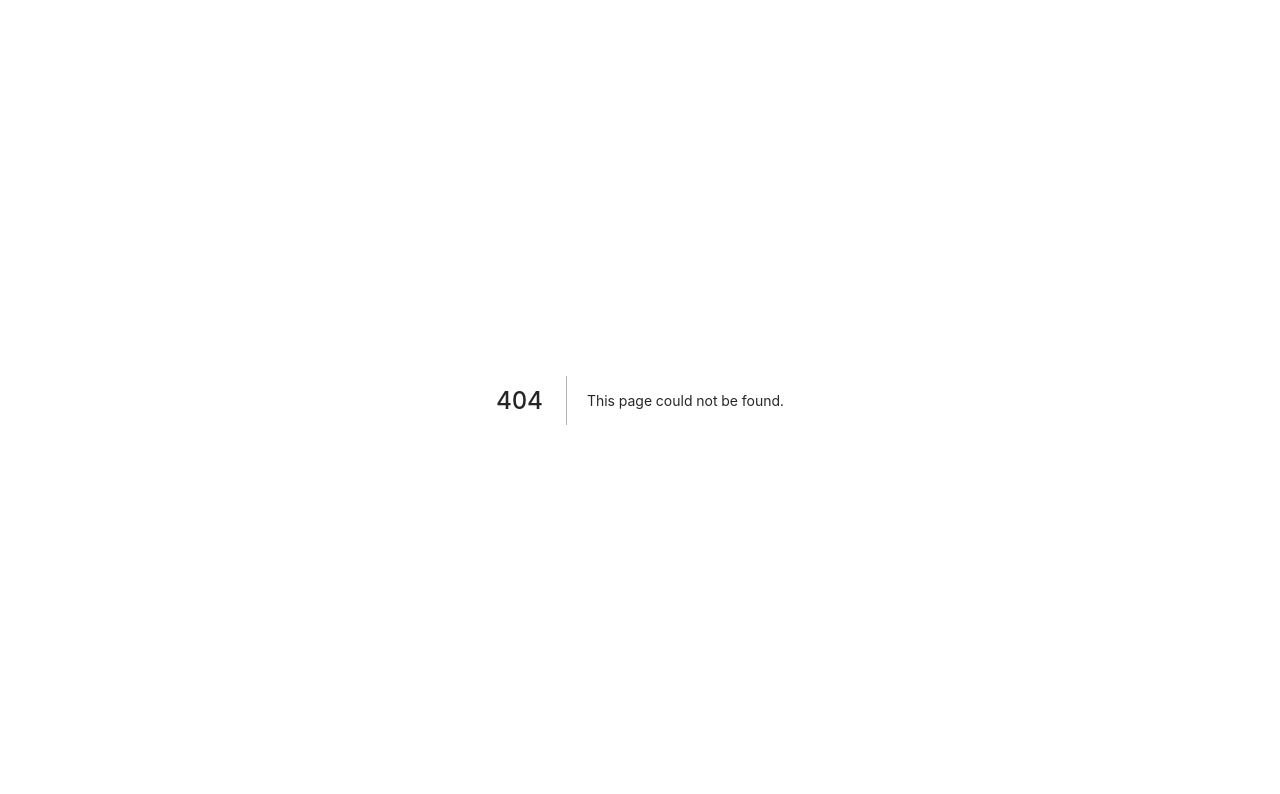
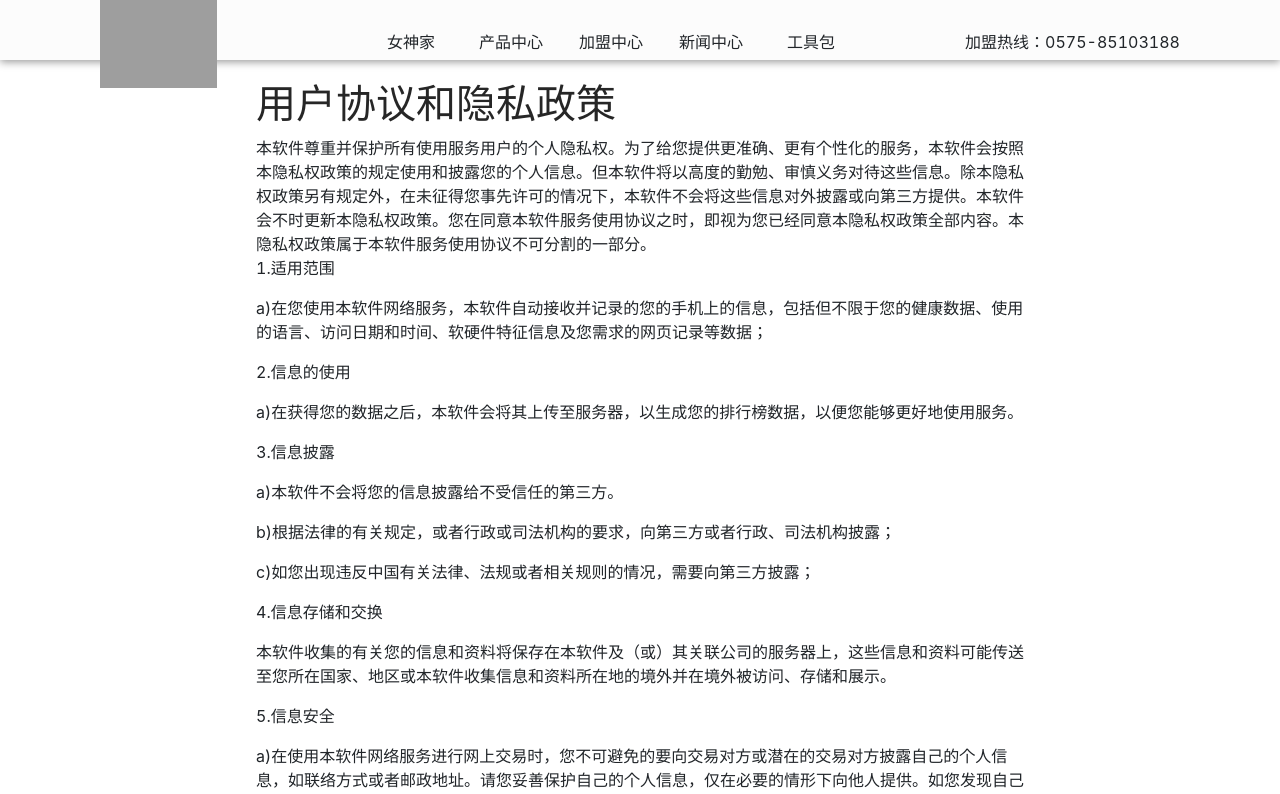
Before and after one commit to weucn/liju-web, a Next.js app: page /policy in a window 1280 px wide. Before the commit this address had no page. Shown: the top 794 px of the page. Built offline with nearby package versions, Linux system fonts and the light colour scheme; grey boxes are pictures that could not be loaded.

Commit message:
用户协议和隐私政策新增

```diff
--- a/next.config.js
+++ b/next.config.js
@@ -15,7 +15,8 @@ module.exports = withCSS({
       '/alliance': { page: '/alliance' },
       '/news': { page: '/news' },
       '/post': { page: '/post' },
-      '/toolkit': { page: '/toolkit' }
+      '/toolkit': { page: '/toolkit' },
+      '/policy': { page: '/policy' }
     };
     return paths;
   }
--- a/src/components/Layout.js
+++ b/src/components/Layout.js
@@ -8,20 +8,33 @@ import Footer from '../components/Footer';
 const Layout = props => (
   <Fragment>
     <Head>
-      <title>女神家</title>
+      <title>Heartisan 芯云软装</title>
       <meta http-equiv="Content-Type" content="text/html;charset=utf-8"></meta>
       <meta http-equiv="X-UA-Compatible" content="IE=edge,chrome=1"></meta>
       <meta name="viewport" content="initial-scale=1.0, width=device-width" key="viewport" />
       <link rel="shortcut icon" href="./static/logo.ico" />
       <meta name="author" content="浙江芯云家居科技"></meta>
-      <meta name="keywords" content="窗帘品牌，窗帘加盟，一线品牌窗帘，女神家窗帘品牌，女神家官网" />
-      <meta name="description" content="线下成品窗帘新零售，定制窗帘下单，智能化工厂生成，为您提供牌窗帘订单查询等服务。"></meta>
+      <meta name="keywords" content="芯云,芯云软装,Heartisan,heartisan,软装云平台,设计师共享服务网络,海量软装供应链入驻平台。" />
+      <meta name="description" content="提供窗帘墙布背景,挂画,地毯,家纺,床上用品,小布艺,沙发垫,桌布,餐垫家居饰品,花瓶,干花,花艺,家具等优质供应链。同时,软装设计师创业者共享本地服务体验中心,配套上门设计服务,享有厂家与商家双重保障。"></meta>
       <link
         rel="stylesheet"
         href="https://maxcdn.bootstrapcdn.com/bootstrap/4.3.1/css/bootstrap.min.css"
         integrity="sha384-ggOyR0iXCbMQv3Xipma34MD+dH/1fQ784/j6cY/iJTQUOhcWr7x9JvoRxT2MZw1T"
         crossorigin="anonymous"
       />
+      <script>
+        {
+          `
+          var _hmt = _hmt || [];
+(function() {
+  var hm = document.createElement("script");
+  hm.src = "https://hm.baidu.com/hm.js?2fa35561baf0d8ca0cb7da8849347671";
+  var s = document.getElementsByTagName("script")[0];
+  s.parentNode.insertBefore(hm, s);
+})();
+          `
+        }
+      </script>
     </Head>
     <NavigationBar />
     <div className="layout-container no-select">
--- /dev/null
+++ b/src/pages/policy.js
@@ -0,0 +1,39 @@
+import React from 'react';
+import Layout from '../components/Layout';
+
+const policy = props => {
+  return (
+    <Layout>
+      <div className={'content'}>
+        <h1>
+          用户协议和隐私政策
+        </h1>
+        <div>本软件尊重并保护所有使用服务用户的个人隐私权。为了给您提供更准确、更有个性化的服务，本软件会按照本隐私权政策的规定使用和披露您的个人信息。但本软件将以高度的勤勉、审慎义务对待这些信息。除本隐私权政策另有规定外，在未征得您事先许可的情况下，本软件不会将这些信息对外披露或向第三方提供。本软件会不时更新本隐私权政策。您在同意本软件服务使用协议之时，即视为您已经同意本隐私权政策全部内容。本隐私权政策属于本软件服务使用协议不可分割的一部分。</div>
+        <p>1.适用范围</p>
+        <p>a)在您使用本软件网络服务，本软件自动接收并记录的您的手机上的信息，包括但不限于您的健康数据、使用的语言、访问日期和时间、软硬件特征信息及您需求的网页记录等数据；</p>
+        <p>2.信息的使用</p>
+        <p>a)在获得您的数据之后，本软件会将其上传至服务器，以生成您的排行榜数据，以便您能够更好地使用服务。</p>
+        <p>3.信息披露</p>
+        <p>a)本软件不会将您的信息披露给不受信任的第三方。</p>
+        <p>b)根据法律的有关规定，或者行政或司法机构的要求，向第三方或者行政、司法机构披露；</p>
+        <p>c)如您出现违反中国有关法律、法规或者相关规则的情况，需要向第三方披露；</p>
+        <p>4.信息存储和交换</p>
+        <p>本软件收集的有关您的信息和资料将保存在本软件及（或）其关联公司的服务器上，这些信息和资料可能传送至您所在国家、地区或本软件收集信息和资料所在地的境外并在境外被访问、存储和展示。</p>
+        <p>5.信息安全</p>
+        <p>a)在使用本软件网络服务进行网上交易时，您不可避免的要向交易对方或潜在的交易对方披露自己的个人信息，如联络方式或者邮政地址。请您妥善保护自己的个人信息，仅在必要的情形下向他人提供。如您发现自己的个人信息泄密，请您立即联络本软件客服，以便本软件采取相应措施。</p>
+      </div>
+      <style jsx>{`
+        .content{
+          margin-top:80px;
+          width:100%;
+          padding:0 20% ;
+        }
+
+
+        `}
+      </style>
+    </Layout>
+  );
+}
+
+export default policy;
```
Also changed, not shown: src/pages/index.js (+5 -5 lines).
